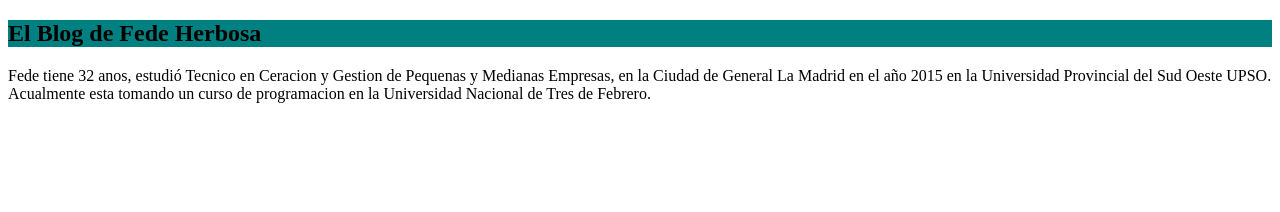
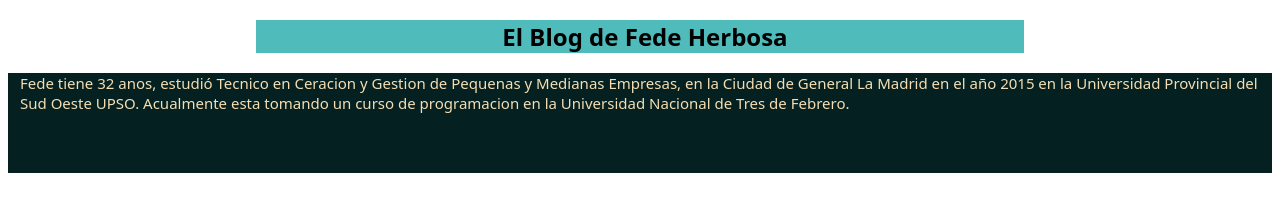
Before and after one commit to fede6892/Probando-Ramas-y-Merge-, a plain HTML site: page index.html in a window 1280 px wide. Drawn offline with Linux system fonts and the light colour scheme.

Commit message:
agrego estilos

```diff
--- a/estilos.css
+++ b/estilos.css
@@ -1,3 +1,24 @@
-h2{
-    background-color: teal;
+.cabecera{
+    width: 60%;
+    margin: 0% auto;
+    background-color: rgb(80, 187, 187);
+    font-family: system-ui, -apple-system, BlinkMacSystemFont, 'Segoe UI', Roboto, Oxygen, Ubuntu, Cantarell, 'Open Sans', 'Helvetica Neue', sans-serif;
+    text-align: center;
+    padding-inline-start: 10px;
+
+
+
+
 }
+.container {
+
+    margin: 0% auto;
+    background-color: rgb(4, 32, 32);
+    color: wheat;
+    font-family: system-ui, -apple-system,
+    BlinkMacSystemFont, 'Segoe UI', Roboto, Oxygen, Ubuntu, Cantarell, 'Open Sans', 'Helvetica Neue', sans-serif;
+    height: 100px;
+    font-size: 15px;
+    padding-left: 12px;
+
+}
--- a/index.html
+++ b/index.html
@@ -7,9 +7,14 @@
     <title>Fede Herbosa Blog</title>
 </head>
 <body>
-    <h2>El Blog de Fede Herbosa</h2>
 
-    <p>Fede tiene 32 anos, estudió Tecnico en Ceracion y Gestion de Pequenas y Medianas Empresas, en la Ciudad de General La Madrid en el año 2015 en la Universidad Provincial del Sud Oeste UPSO.
-    Acualmente esta tomando un curso de programacion en la Universidad Nacional de Tres de Febrero.</p>
-</body>
+    <div class="cabecera">
+        <h2>El Blog de Fede Herbosa</h2>
+    </div>
+
+    <div class="container">
+        <p>Fede tiene 32 anos, estudió Tecnico en Ceracion y Gestion de Pequenas y Medianas Empresas, en la Ciudad de General La Madrid en el año 2015 en la Universidad Provincial del Sud Oeste UPSO.
+            Acualmente esta tomando un curso de programacion en la Universidad Nacional de Tres de Febrero.</p>
+        </div>
+    </body>
 </html>
```
